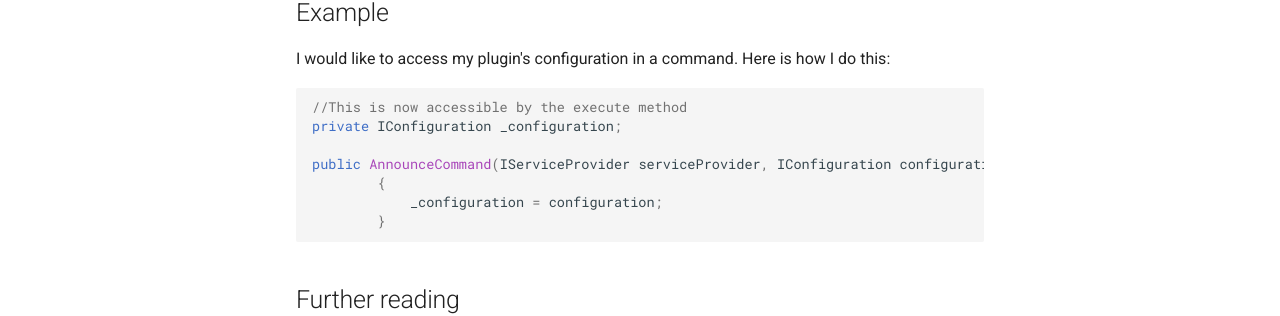
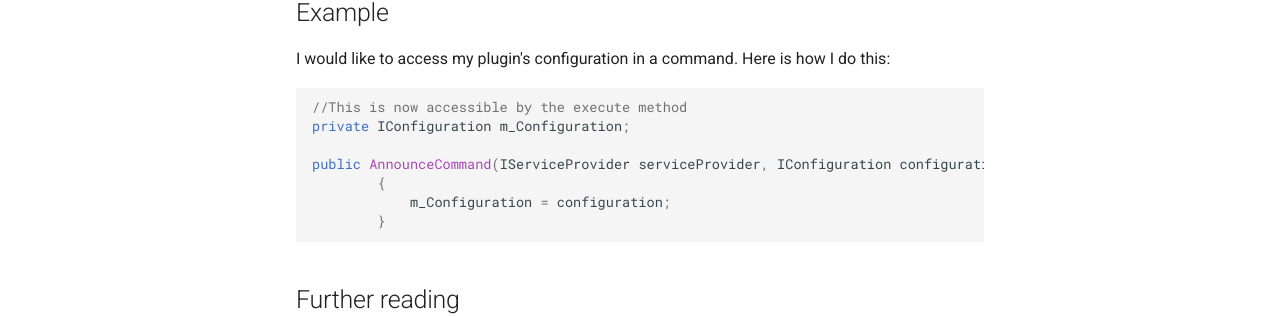
Before and after one commit to openmod/openmod-docs, an MkDocs documentation site: the page built from content/development-guide/services.md, in a window 1280 px wide and 1220 px high. Shown: the part 768-1084 px from the top of the window. Built offline with MkDocs 1.6.1 and Material for MkDocs 9.7.7, drawn with Linux system fonts in a browser that asks for light colours; comment, search, counter and statistics services are not loaded; old or Windows-style settings are respelled for this version of MkDocs.

Commit message:
hApPy noW?

````diff
--- a/content/development-guide/services.md
+++ b/content/development-guide/services.md
@@ -22,11 +22,11 @@ I would like to access my plugin's configuration in a command. Here is how I do
 
 ```c#
 //This is now accessible by the execute method
-private IConfiguration _configuration;
+private IConfiguration m_Configuration;
 
 public AnnounceCommand(IServiceProvider serviceProvider, IConfiguration configuration) : base(serviceProvider)
         {
-            _configuration = configuration;
+            m_Configuration = configuration;
         }
 ```
 
````
